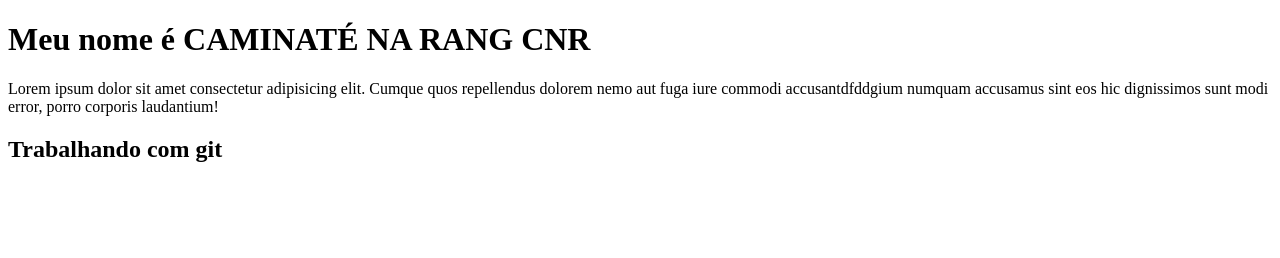
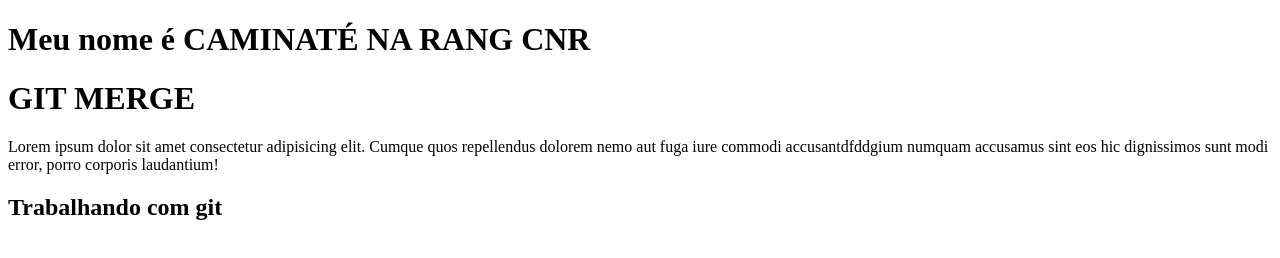
Before and after one commit to caminatenarang98/portfolio_caminate, a plain HTML site: page index.html in a window 1280 px wide. Drawn offline with Linux system fonts and the light colour scheme.

Commit message:
update git merge

```diff
--- a/index.html
+++ b/index.html
@@ -9,6 +9,7 @@
 
 <body>
     <h1>Meu nome é CAMINATÉ NA RANG CNR</h1>
+    <h1>GIT MERGE</h1>
     <p>Lorem ipsum dolor sit amet consectetur adipisicing elit. Cumque quos repellendus dolorem nemo aut fuga iure
         commodi accusantdfddgium numquam accusamus sint eos hic dignissimos sunt modi error, porro corporis laudantium!
     </p>
```
